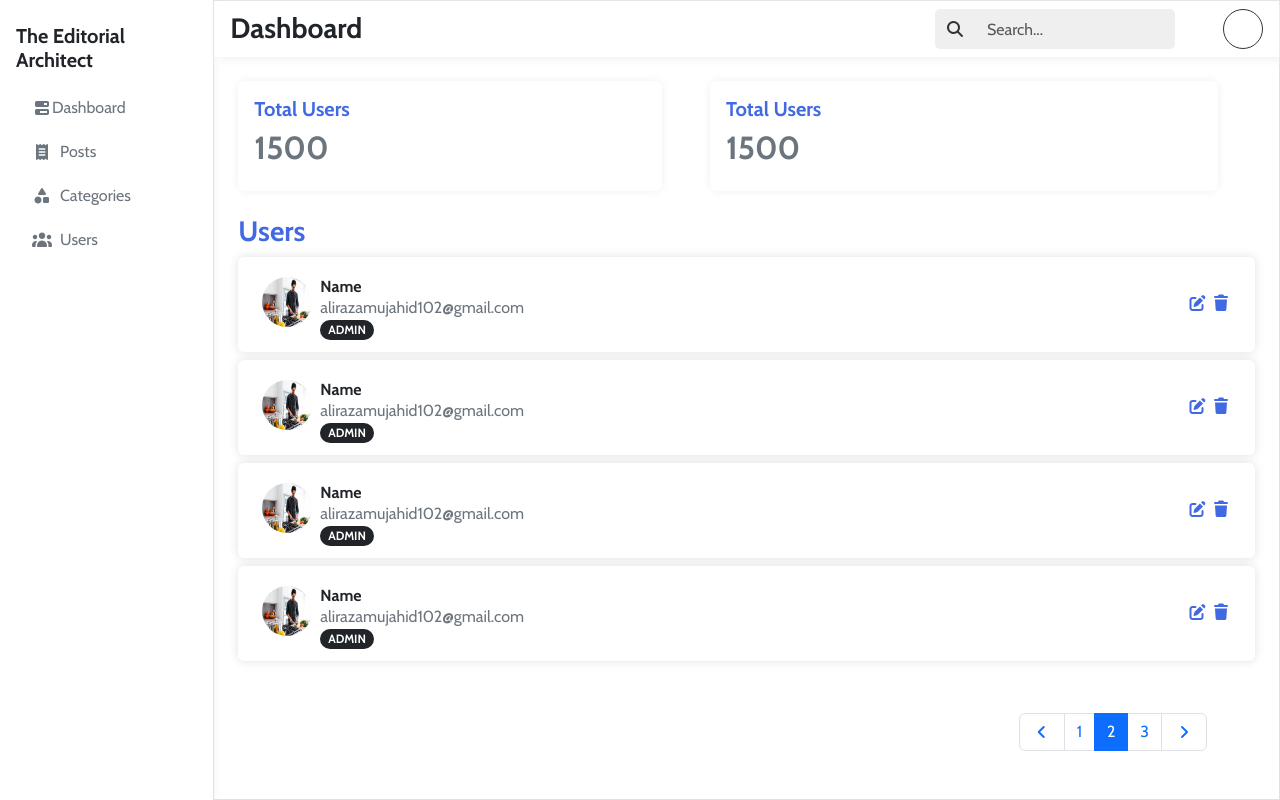
After one commit to ALI-RAZA816/Blog_Website_Project, a PHP site: page /admin/dashboard/user.php in a window 1280 px wide. The commit adds this page. Run offline with PHP 8.4, Linux system fonts and the light colour scheme; some libraries are stand-ins or nearby versions.

Commit message:
create and design users page

```diff
--- a/admin/dashboard/sidebar.php
+++ b/admin/dashboard/sidebar.php
@@ -29,6 +29,9 @@
             <li class="nav-item">
                 <a class="nav-link text-secondary rounded-1 mb-1 d-flex align-items-center" href="category.php"><i class="fa-solid fa-shapes me-2"></i>Categories</a>
             </li>
+            <li class="nav-item">
+                <a class="nav-link text-secondary rounded-1 mb-1 d-flex align-items-center" href="user.php"><i class="fa-solid fa-users me-2"></i>Users</a>
+            </li>
         </ul>
     </div>
     <script src='../../js/dashboard.js'></script>
--- /dev/null
+++ b/admin/dashboard/user.php
@@ -0,0 +1,93 @@
+<div class="cotainer-fluid">
+    <div class="row g-0">
+        <div class="col-lg-2 vh-100 bg-white sidebar px-3 py-4">
+            <i class='fa-solid fa-angle-right' id='dashboard-angle-right'></i>
+            <?php include "sidebar.php" ?>
+        </div>
+        <div class="col-lg-10 border">
+            <?php include "header.php" ?>
+            <div class="row p-0 my-4 px-4 g-0">
+                <div class="col-md-5 py-3 px-3 rounded-3 mb-3 mb-md-0 me-md-5 bg-white" style='box-shadow:0 0 10px #efefef;'>
+                    <h2 class='fs-5 fw-bold' style='color:royalblue;'>Total Users</h2>
+                    <h2 class='fw-bold text-secondary'>1500</h2>
+                </div>
+                <div class="col-md-6 py-3 px-3 rounded-3 bg-white" style='box-shadow:0 0 10px #efefef;'>
+                    <h2 class='fs-5 fw-bold' style='color:royalblue;'>Total Users</h2>
+                    <h2 class='fw-bold text-secondary'>1500</h2>
+                </div>
+            </div>
+            <div class="row g-0 p-0 px-4">
+                <div class="col-12">
+                    <h2 class='fs-3 fw-bold' style='color:royalblue;'>Users</h2>
+                    <div class='row d-flex flex-column align-items-start g-0 p-0' style='min-height:55vh;'>
+                        <div style='height:95px;' class="col-12 mb-2 d-flex align-items-center justify-content-between users rounded-2 px-4 p-2">
+                            <div class='d-flex'>
+                                <img src="../images/1ec99389-6d1a-4d68-bee3-38ab2100d489.jpg" class='img-fluid rounded-circle mt-2' style='height:50px;width:50px;'alt="">
+                                <div class='mt-2 ms-2'>
+                                    <h2 class='fw-bold fs-6 text-dark mb-0'>Name</h2>
+                                    <p class='text-secondary m-0 fs-6'>alirazamujahid102@gmail.com</p>
+                                    <span class="badge rounded-pill text-bg-dark text-uppercase">Admin</span>
+                                </div>
+                            </div>
+                            <div>
+                                <i class='fa-solid fa-edit'></i>
+                                <i class='fa-solid fa-trash'></i>
+                            </div>
+                        </div>
+                        <div style='height:95px;' class="col-12 mb-2 d-flex align-items-center justify-content-between users rounded-2 px-4 p-2">
+                            <div class='d-flex'>
+                                <img src="../images/1ec99389-6d1a-4d68-bee3-38ab2100d489.jpg" class='img-fluid rounded-circle mt-2' style='height:50px;width:50px;'alt="">
+                                <div class='mt-2 ms-2'>
+                                    <h2 class='fw-bold fs-6 text-dark mb-0'>Name</h2>
+                                    <p class='text-secondary m-0 fs-6'>alirazamujahid102@gmail.com</p>
+                                    <span class="badge rounded-pill text-bg-dark text-uppercase">Admin</span>
+                                </div>
+                            </div>
+                            <div>
+                                <i class='fa-solid fa-edit'></i>
+                                <i class='fa-solid fa-trash'></i>
+                            </div>
+                        </div>
+                        <div style='height:95px;' class="col-12 mb-2 d-flex align-items-center justify-content-between users rounded-2 px-4 p-2">
+                            <div class='d-flex'>
+                                <img src="../images/1ec99389-6d1a-4d68-bee3-38ab2100d489.jpg" class='img-fluid rounded-circle mt-2' style='height:50px;width:50px;'alt="">
+                                <div class='mt-2 ms-2'>
+                                    <h2 class='fw-bold fs-6 text-dark mb-0'>Name</h2>
+                                    <p class='text-secondary m-0 fs-6'>alirazamujahid102@gmail.com</p>
+                                    <span class="badge rounded-pill text-bg-dark text-uppercase">Admin</span>
+                                </div>
+                            </div>
+                            <div>
+                                <i class='fa-solid fa-edit'></i>
+                                <i class='fa-solid fa-trash'></i>
+                            </div>
+                        </div>
+                        <div style='height:95px;' class="col-12 mb-2 d-flex align-items-center justify-content-between users rounded-2 px-4 p-2">
+                            <div class='d-flex'>
+                                <img src="../images/1ec99389-6d1a-4d68-bee3-38ab2100d489.jpg" class='img-fluid rounded-circle mt-2' style='height:50px;width:50px;'alt="">
+                                <div class='mt-2 ms-2'>
+                                    <h2 class='fw-bold fs-6 text-dark mb-0'>Name</h2>
+                                    <p class='text-secondary m-0 fs-6'>alirazamujahid102@gmail.com</p>
+                                    <span class="badge rounded-pill text-bg-dark text-uppercase">Admin</span>
+                                </div>
+                            </div>
+                            <div>
+                                <i class='fa-solid fa-edit'></i>
+                                <i class='fa-solid fa-trash'></i>
+                            </div>
+                        </div>
+                    </div>
+                    <nav>
+                        <ul class="pagination d-flex mt-3 justify-content-end me-5">
+                            <li class="page-item"><a href="#" class="page-link d-flex align-items-center" style='height:100%;'><i class='fa-solid fa-angle-left'></i></a></li>
+                            <li class="page-item"><a class="page-link" href="#">1</a></li>
+                            <li class="page-item active"><a class="page-link" href="#" aria-current="page">2</a></li>
+                            <li class="page-item"><a class="page-link" href="#">3</a></li>
+                            <li class="page-item"><a class="page-link d-flex align-items-center" style='height:100%;' href="#"><i class='fa-solid fa-angle-right'></i></a></li>
+                        </ul>
+                    </nav>
+                </div>
+            </div>
+        </div>
+    </div>
+</div>
```
